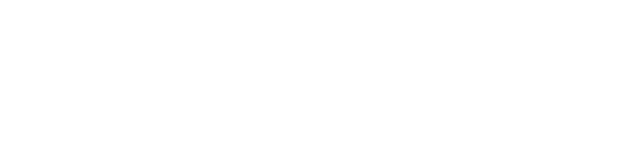
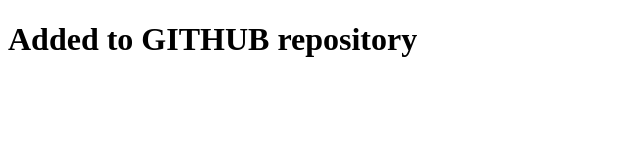
Before and after one commit to sinhavicky4/GitOne, a plain HTML site: page index.html in a window 1280 px wide. Shown: the whole page, without its empty margins (0-640 px from the left). Drawn offline with Linux system fonts and the light colour scheme.

Commit message:
added header in index

```diff
--- a/index.html
+++ b/index.html
@@ -5,6 +5,6 @@
     <title>My Second Commit</title>
   </head>
   <body>
-
+<H1>Added to GITHUB repository
   </body>
 </html>
```
